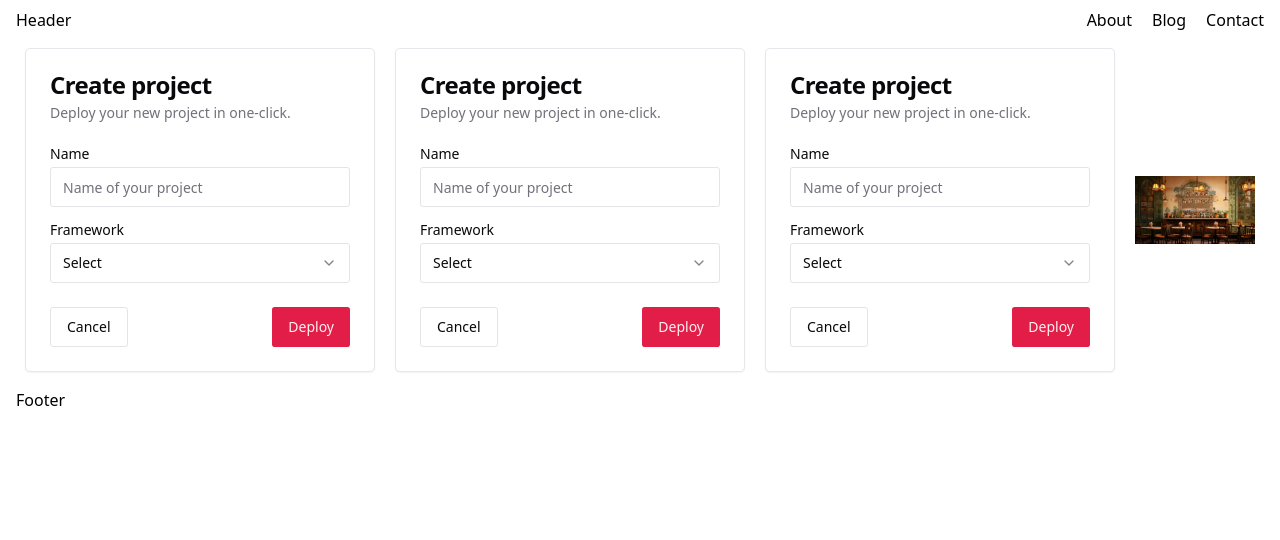
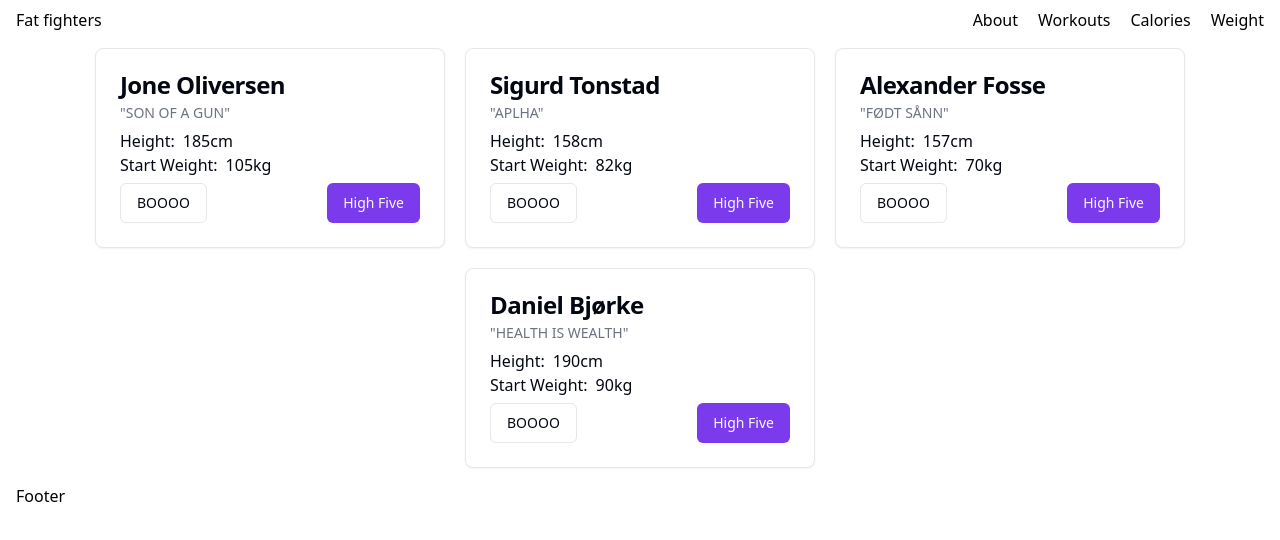
Before and after one commit to dbjoEq/workouts, a Next.js app: page / in a window 1280 px wide. Shown: the top 540 px of the page. Built offline with nearby package versions, Linux system fonts and the light colour scheme.

Commit message:
chore: add mockdata

```diff
--- a/app/globals.css
+++ b/app/globals.css
@@ -5,46 +5,46 @@
 @layer base {
   :root {
     --background: 0 0% 100%;
-    --foreground: 240 10% 3.9%;
+    --foreground: 224 71.4% 4.1%;
     --card: 0 0% 100%;
-    --card-foreground: 240 10% 3.9%;
+    --card-foreground: 224 71.4% 4.1%;
     --popover: 0 0% 100%;
-    --popover-foreground: 240 10% 3.9%;
-    --primary: 346.8 77.2% 49.8%;
-    --primary-foreground: 355.7 100% 97.3%;
-    --secondary: 240 4.8% 95.9%;
-    --secondary-foreground: 240 5.9% 10%;
-    --muted: 240 4.8% 95.9%;
-    --muted-foreground: 240 3.8% 46.1%;
-    --accent: 240 4.8% 95.9%;
-    --accent-foreground: 240 5.9% 10%;
+    --popover-foreground: 224 71.4% 4.1%;
+    --primary: 262.1 83.3% 57.8%;
+    --primary-foreground: 210 20% 98%;
+    --secondary: 220 14.3% 95.9%;
+    --secondary-foreground: 220.9 39.3% 11%;
+    --muted: 220 14.3% 95.9%;
+    --muted-foreground: 220 8.9% 46.1%;
+    --accent: 220 14.3% 95.9%;
+    --accent-foreground: 220.9 39.3% 11%;
     --destructive: 0 84.2% 60.2%;
-    --destructive-foreground: 0 0% 98%;
-    --border: 240 5.9% 90%;
-    --input: 240 5.9% 90%;
-    --ring: 346.8 77.2% 49.8%;
-    --radius: 0.3rem;
+    --destructive-foreground: 210 20% 98%;
+    --border: 220 13% 91%;
+    --input: 220 13% 91%;
+    --ring: 262.1 83.3% 57.8%;
+    --radius: 0.5rem;
   }
 
   .dark {
-    --background: 20 14.3% 4.1%;
-    --foreground: 0 0% 95%;
-    --card: 24 9.8% 10%;
-    --card-foreground: 0 0% 95%;
-    --popover: 0 0% 9%;
-    --popover-foreground: 0 0% 95%;
-    --primary: 346.8 77.2% 49.8%;
-    --primary-foreground: 355.7 100% 97.3%;
-    --secondary: 240 3.7% 15.9%;
-    --secondary-foreground: 0 0% 98%;
-    --muted: 0 0% 15%;
-    --muted-foreground: 240 5% 64.9%;
-    --accent: 12 6.5% 15.1%;
-    --accent-foreground: 0 0% 98%;
+    --background: 224 71.4% 4.1%;
+    --foreground: 210 20% 98%;
+    --card: 224 71.4% 4.1%;
+    --card-foreground: 210 20% 98%;
+    --popover: 224 71.4% 4.1%;
+    --popover-foreground: 210 20% 98%;
+    --primary: 263.4 70% 50.4%;
+    --primary-foreground: 210 20% 98%;
+    --secondary: 215 27.9% 16.9%;
+    --secondary-foreground: 210 20% 98%;
+    --muted: 215 27.9% 16.9%;
+    --muted-foreground: 217.9 10.6% 64.9%;
+    --accent: 215 27.9% 16.9%;
+    --accent-foreground: 210 20% 98%;
     --destructive: 0 62.8% 30.6%;
-    --destructive-foreground: 0 85.7% 97.3%;
-    --border: 240 3.7% 15.9%;
-    --input: 240 3.7% 15.9%;
-    --ring: 346.8 77.2% 49.8%;
+    --destructive-foreground: 210 20% 98%;
+    --border: 215 27.9% 16.9%;
+    --input: 215 27.9% 16.9%;
+    --ring: 263.4 70% 50.4%;
   }
 }
--- a/app/page.tsx
+++ b/app/page.tsx
@@ -1,13 +1,9 @@
-import {CardWithForm} from "@/components/CardWithForm";
-import Image from 'next/image';
+import {Contestants} from "@/components/Contestants";
 
 export default function Home() {
   return (
-    <main className={"py-2 px-4 flex flex-wrap justify-center items-center y-2 px-4 gap-5"}>
-        <CardWithForm/>
-        <CardWithForm/>
-        <CardWithForm/>
-        <Image src="/resturant.png" alt="resturant" width={120} height={120}/>
+    <main className={"py-2 px-4 flex flex-wrap justify-center items-center y-2 gap-5"}>
+        <Contestants/>
     </main>
   )
 }
--- /dev/null
+++ b/components/Contestants.tsx
@@ -0,0 +1,47 @@
+"use client"
+
+import React from "react";
+import {Card, CardContent, CardDescription, CardFooter, CardHeader, CardTitle} from "@/components/ui/card";
+import {mockData} from "@/lib/mockData";
+import {Button} from "@/components/ui/button";
+import {toast} from "sonner";
+
+export const Contestants = () => {
+    const onBooClicked = () => {
+        toast("BOOOOoooooOOOoOOOoOOOO!")
+    }
+    const onHighFiveClicked = () => {
+        toast("High Five Man!")
+    }
+    return (
+        <>
+            {mockData.map((contestant: any) => (
+                <Card className={"w-[350px]"}>
+                    <CardHeader>
+                        <CardTitle>{contestant.name}</CardTitle>
+                        <CardDescription>"{contestant.motivation}"</CardDescription>
+                        <CardContent>
+                            <div className={"w-full items-center"}>
+                                <div className={"flex flex-row gap-2"}>
+                                    <label>Height:</label>
+                                    <text>{contestant.height}cm</text>
+                                </div>
+                                <div className={"flex flex-row gap-2"}>
+                                    <label>Start Weight:</label>
+                                    <text>{contestant.startWeight}kg</text>
+                                </div>
+
+
+                            </div>
+
+                        </CardContent>
+                        <CardFooter className={"flex justify-between"}>
+                            <Button onClick={onBooClicked} variant="outline">BOOOO</Button>
+                            <Button onClick={onHighFiveClicked}>High Five</Button>
+                        </CardFooter>
+                    </CardHeader>
+                </Card>
+            ))}
+        </>
+    )
+}
--- a/components/Header.tsx
+++ b/components/Header.tsx
@@ -7,7 +7,7 @@ export const Header = () => {
         <header className="flex flex-row justify-between items-center">
             <ul>
             <li className={"py-2 px-4"}>
-                <Link href={"/"}>Header</Link>
+                <Link href={"/"}>Fat fighters</Link>
             </li>
             </ul>
 
--- a/components/ui/card.tsx
+++ b/components/ui/card.tsx
@@ -60,7 +60,7 @@ const CardContent = React.forwardRef<
   HTMLDivElement,
   React.HTMLAttributes<HTMLDivElement>
 >(({ className, ...props }, ref) => (
-  <div ref={ref} className={cn("p-6 pt-0", className)} {...props} />
+  <div ref={ref} className={cn(className)} {...props} />
 ))
 CardContent.displayName = "CardContent"
 
@@ -70,7 +70,7 @@ const CardFooter = React.forwardRef<
 >(({ className, ...props }, ref) => (
   <div
     ref={ref}
-    className={cn("flex items-center p-6 pt-0", className)}
+    className={cn("flex items-center", className)}
     {...props}
   />
 ))
--- a/components/ui/sonner.tsx
+++ b/components/ui/sonner.tsx
@@ -15,7 +15,7 @@ const Toaster = ({ ...props }: ToasterProps) => {
       toastOptions={{
         classNames: {
           toast:
-            "group toast group-[.toaster]:bg-background group-[.toaster]:text-foreground group-[.toaster]:border-border group-[.toaster]:shadow-lg",
+            "group toast group-[.toaster]:bg-background group-[.toaster]:text-foreground group-[.toaster]:border-primary group-[.toaster]:shadow-lg",
           description: "group-[.toast]:text-muted-foreground",
           actionButton:
             "group-[.toast]:bg-primary group-[.toast]:text-primary-foreground",
--- a/fatify-config.ts
+++ b/fatify-config.ts
@@ -4,13 +4,16 @@ export const fatifyConfig: ResturantConfigType = {
         {
             name: "About",
             href: "/about"
+        },{
+            name: "Workouts",
+            href: "/about"
         },
         {
-            name: "Blog",
+            name: "Calories",
             href: "/blog",
         },
         {
-            name: "Contact",
+            name: "Weight",
             href: "/contact",
         }
     ],
--- /dev/null
+++ b/lib/mockData.ts
@@ -0,0 +1,52 @@
+export const mockData = [
+    {
+        id: 1,
+        name: "Jone Oliversen",
+        motivation: "SON OF A GUN",
+        age: "30",
+        height: 185,
+        startWeight: 105,
+        goalWeight: 90,
+        waist: 102,
+        historicalWeightData: [],
+        historicalCaloriesData: [],
+        historicalWaistData: []
+    },{
+        id: 2,
+        name: "Sigurd Tonstad",
+        motivation: "APLHA",
+        age: "30",
+        height: 158,
+        startWeight: 82,
+        goalWeight: 90,
+        waist: 102,
+        historicalWeightData: [],
+        historicalCaloriesData: [],
+        historicalWaistData: []
+    },{
+        id: 3,
+        name: "Alexander Fosse",
+        motivation: "FØDT SÅNN",
+        age: "30",
+        height: 157,
+        startWeight: 70,
+        goalWeight: 65,
+        waist: 102,
+        historicalWeightData: [],
+        historicalCaloriesData: [],
+        historicalWaistData: []
+    },{
+        id: 4,
+        name: "Daniel Bjørke",
+        motivation: "HEALTH IS WEALTH",
+        age: "30",
+        height: 190,
+        startWeight: 90,
+        goalWeight: 80,
+        waist: 102,
+        historicalWeightData: [],
+        historicalCaloriesData: [],
+        historicalWaistData: []
+
+    }
+]
```
Also changed, not shown: public/resturant.png (deleted).
